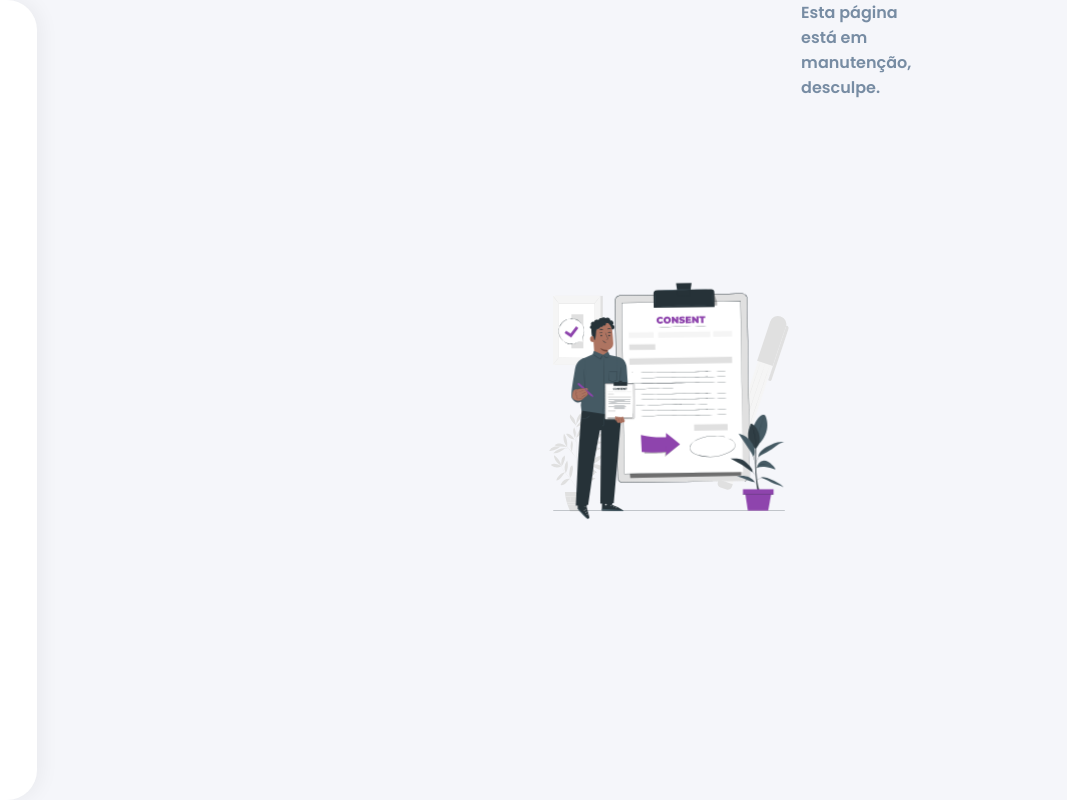
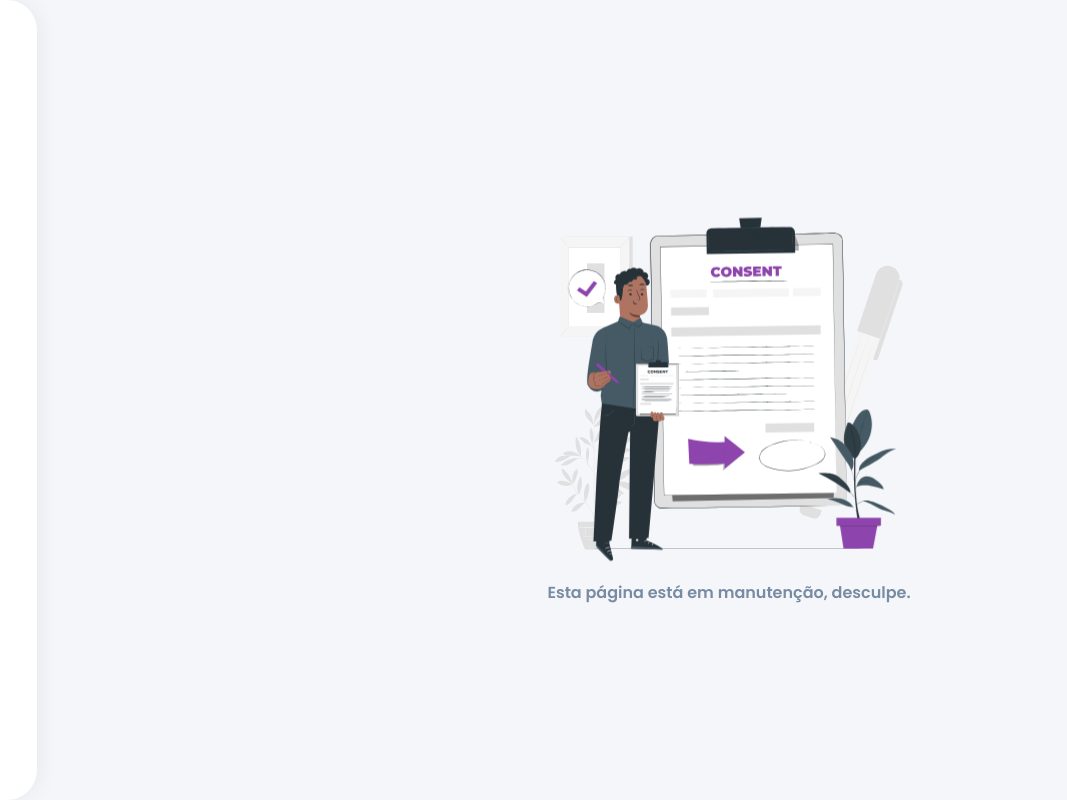
Before and after one commit to MarcFonsec/Portfolio, a plain HTML site: page index.html in a window 1280 px wide. Shown: the full height of the page, 213-1280 px from the left. Drawn offline with Linux system fonts and the light colour scheme.

Commit message:
Update style.css

```diff
--- a/style.css
+++ b/style.css
@@ -128,3 +128,11 @@ main {
     width: 30vw;
     padding-left: 500px;
 }
+
+.anim {
+	display: flex;
+	flex-direction: column;
+	align-items: center;
+	justify-content: center;
+	padding-left: 500px;
+}
```
